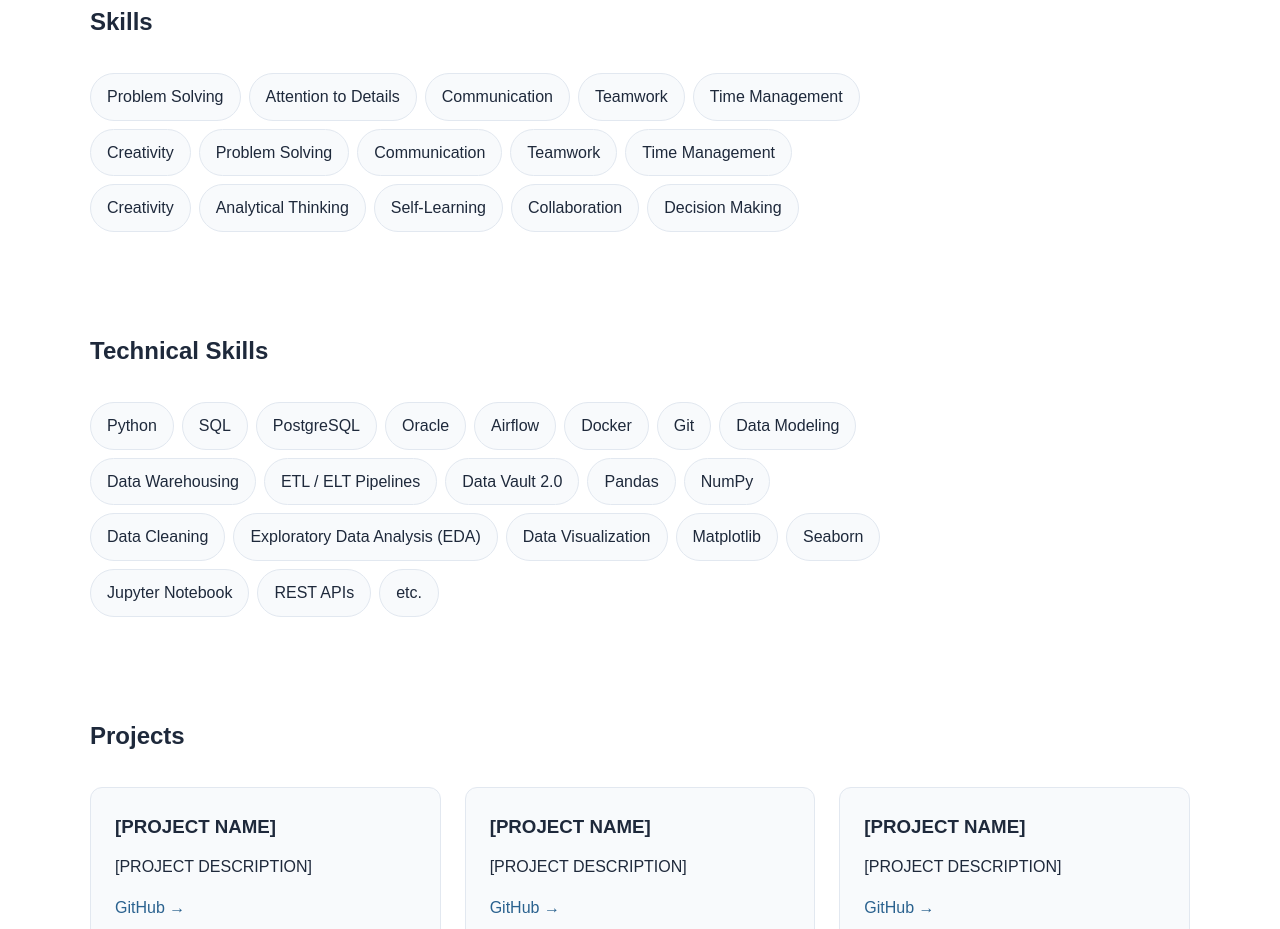
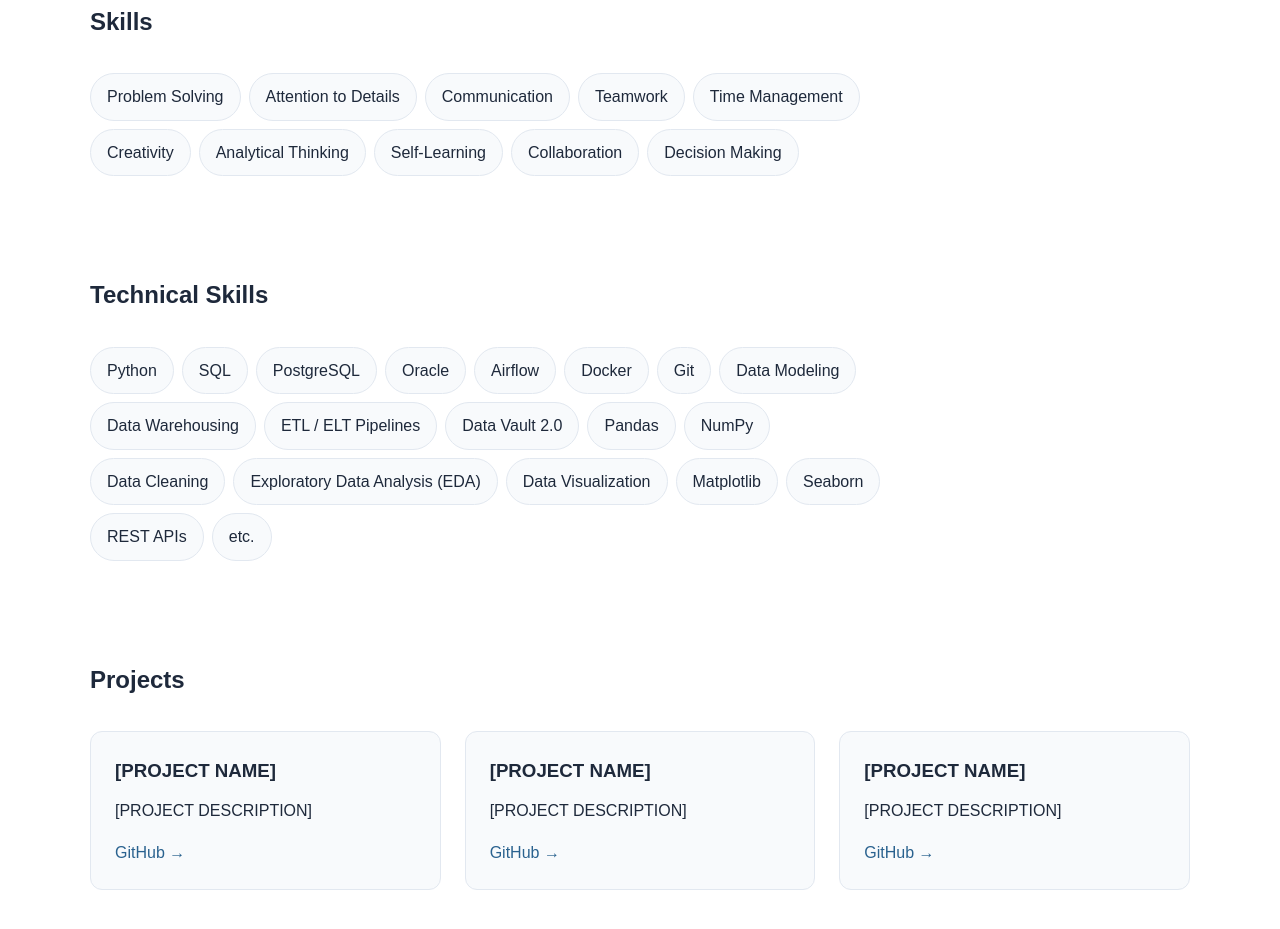
Before and after one commit to dbaiyshova/cvapp, a plain HTML site: page index.html in a window 1280 px wide. Shown: the part 816-1745 px from the top of the page. Drawn offline with Linux system fonts and the light colour scheme.

Commit message:
styling...

```diff
--- a/index.html
+++ b/index.html
@@ -79,11 +79,6 @@
           <span>Teamwork</span>
           <span>Time Management</span>
           <span>Creativity</span>
-          <span>Problem Solving</span>
-          <span>Communication</span>
-          <span>Teamwork</span>
-          <span>Time Management</span>
-          <span>Creativity</span>
           <span>Analytical Thinking</span>
           <span>Self-Learning</span>
           <span>Collaboration</span>
@@ -118,7 +113,6 @@
           <span>Data Visualization</span>
           <span>Matplotlib</span>
           <span>Seaborn</span>
-          <span>Jupyter Notebook</span>
           <span>REST APIs</span>
           <span>etc.</span>
         </div>
```
